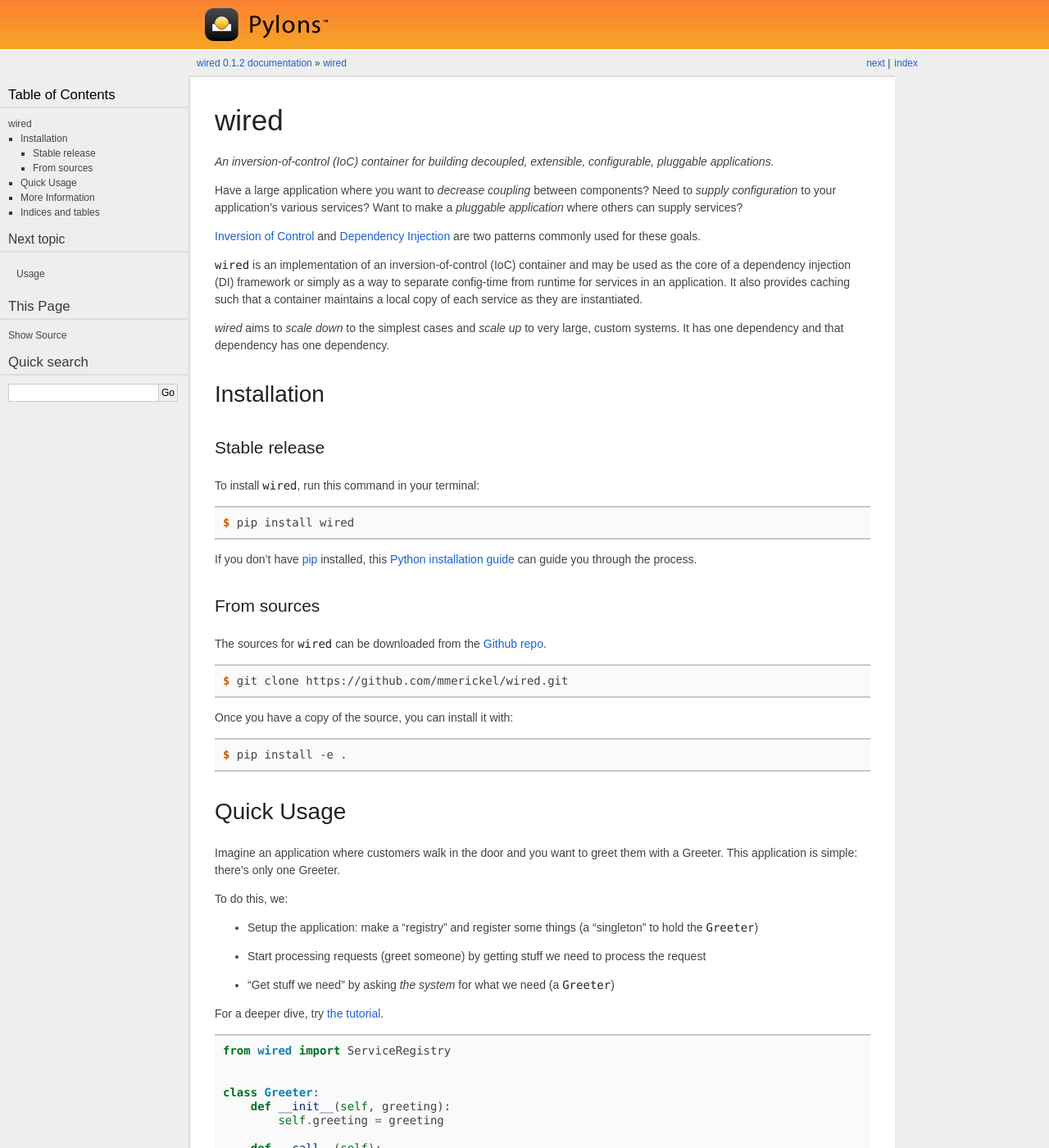
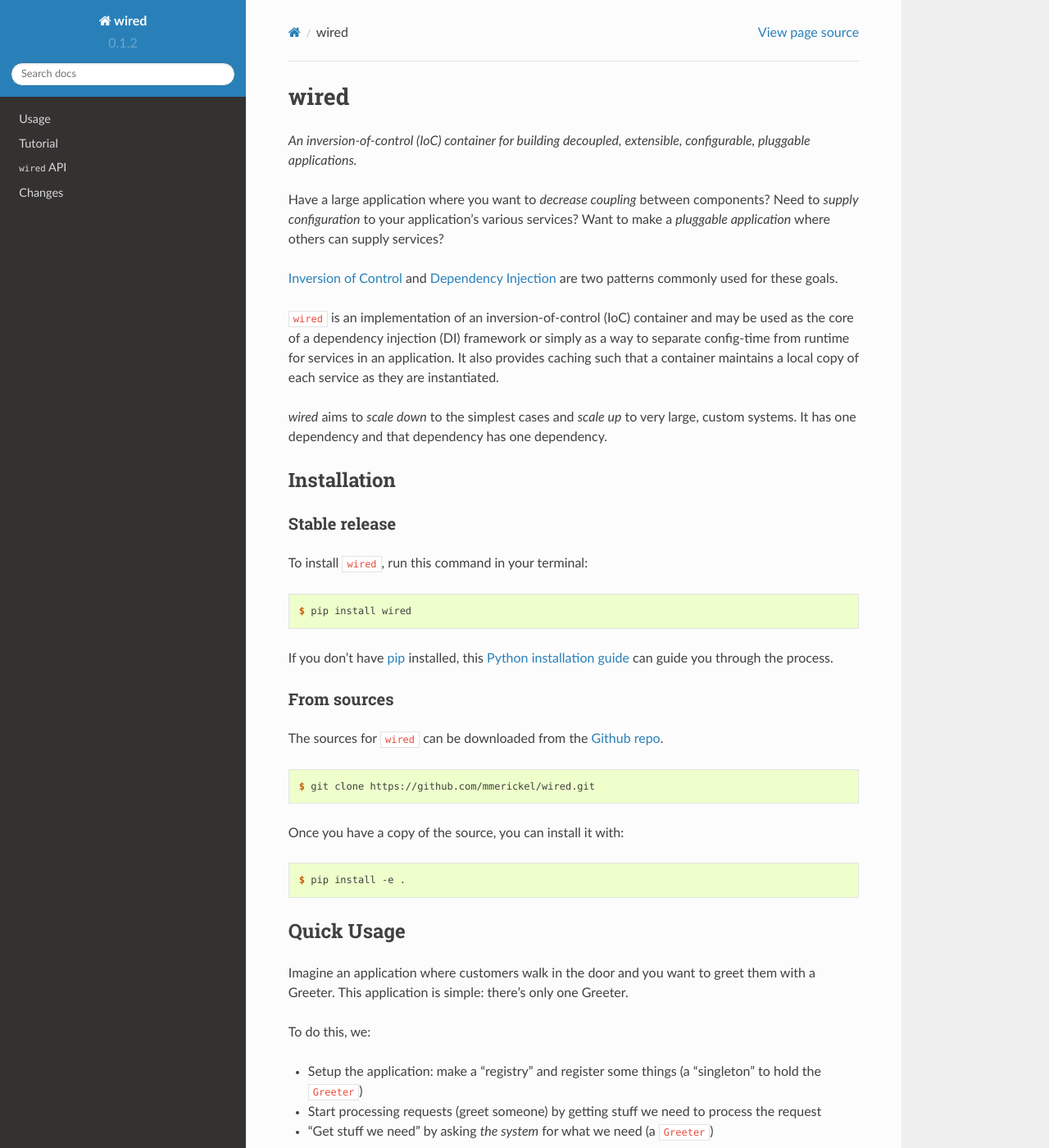
Before and after one commit to mmerickel/wired, a Sphinx documentation site: the page built from docs/index.rst, in a window 1280 px wide and 1400 px high. Shown: the whole window at 82% size. Built offline with Sphinx 7.4.7 and the Read the Docs theme 2.0.0, drawn with Linux system fonts in a browser that asks for light colours; some web fonts are replaced; some of the changed text lies outside the part shown.

Commit message:
Convert to RTD theme.

```diff
--- a/docs/conf.py
+++ b/docs/conf.py
@@ -115,16 +115,8 @@ pygments_style = 'sphinx'
 
 # -- Options for HTML output -------------------------------------------
 
-# Add and use Pylons theme
-sys.path.append(os.path.abspath('_themes'))
-import pylons_sphinx_themes
-html_theme_path = pylons_sphinx_themes.get_html_themes_path()
-html_theme = 'pylons'
-
-
-html_theme_options = {
-    'github_url': 'https://github.com/mmerickel/wired'
-}
+# Add and use Sphinx RTD theme
+html_theme = 'sphinx_rtd_theme'
 
 # The name for this set of Sphinx documents.  If None, it defaults to
 # "<project> v<release> documentation".
--- a/setup.py
+++ b/setup.py
@@ -11,7 +11,7 @@ changes = readfile('CHANGES.rst')
 
 requires = ['zope.interface']
 
-docs_require = ['Sphinx', 'pylons-sphinx-themes']
+docs_require = ['Sphinx', 'sphinx_rtd_theme']
 
 tests_require = ['pytest', 'pytest-cov']
 
```
